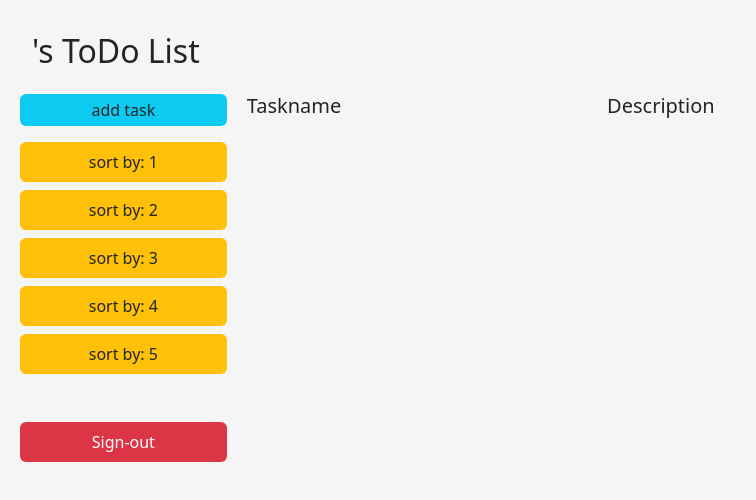
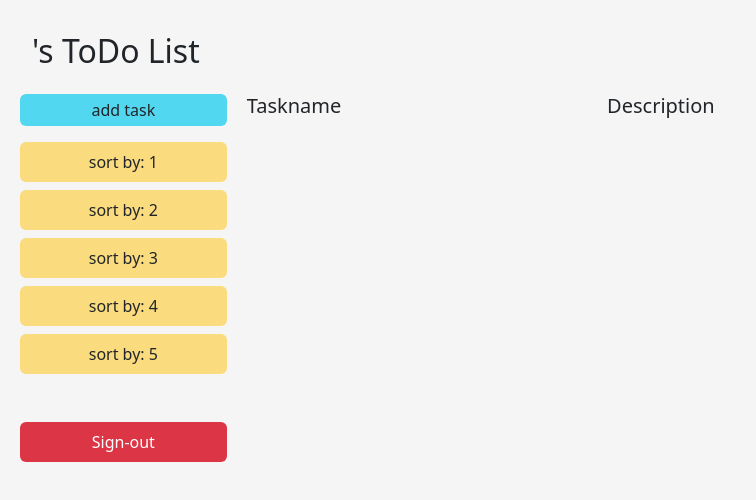
Before and after one commit to purin-kan/todo-app, a Vue app: page /main in a window 1280 px wide. Shown: the top 500 px of the page, without its empty margins (0-756 px from the left). Built offline with nearby package versions, Linux system fonts and the light colour scheme.

Commit message:
color change. fix reset file in addTask.vue.

```diff
--- a/src/components/Main_page.vue
+++ b/src/components/Main_page.vue
@@ -30,8 +30,8 @@
         </div>
 
         <div class="row mt-3">
-            <div class="col-2 rounded pt-1 bg-info text-center" data-bs-toggle="modal" data-bs-target="#staticBackdrop"
-                @click="addTaskClicked()">
+            <div class="col-2 rounded pt-1 bg-info text-center" style="--bs-bg-opacity: .7;" data-bs-toggle="modal"
+                data-bs-target="#staticBackdrop" @click="addTaskClicked()">
                 add task
             </div>
 
@@ -59,7 +59,7 @@
         <div class="row mt-2">
 
             <div class="col-2">
-                <div class="row rounded  p-2 mt-2 bg-warning" v-for="i in 5">
+                <div class="row rounded  p-2 mt-2 bg-warning" style="--bs-bg-opacity: .5;" v-for="i in 5">
                     <!-- TODO sort data, add the different document -->
                     <span class="text-center">sort by: {{ i }}</span>
                 </div>
--- a/src/components/addTask.vue
+++ b/src/components/addTask.vue
@@ -83,7 +83,7 @@ const taskFinish = ref(false)
 const file = ref()
 
 const resetValues = () => {
-    file.value.value = null
+    file.value = null
     taskName.value = null
     taskDescription.value = null
     taskDueDate.value = null
@@ -175,6 +175,8 @@ const saveEdit = async () => {
 
     editTaskdb(taskId, task)
 
+    taskId = null
+
     resetValues()
 
 }
```
